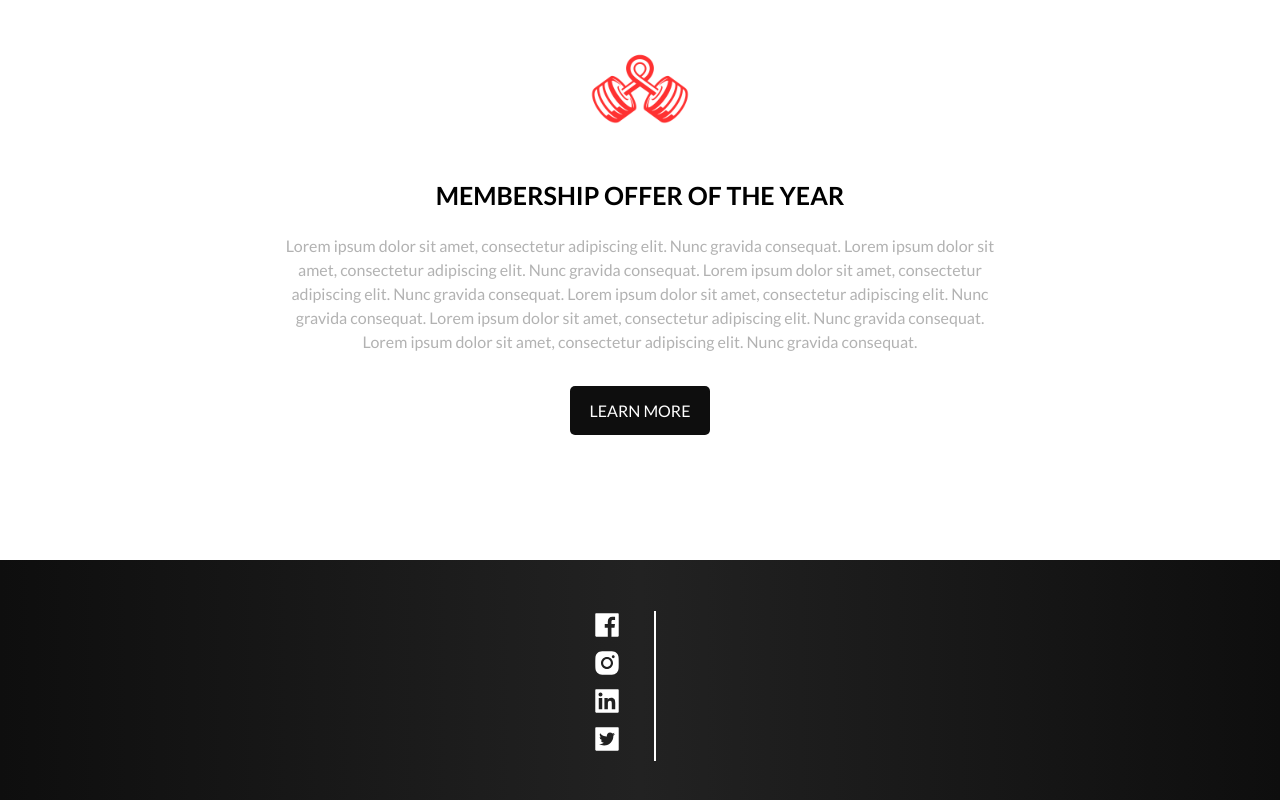
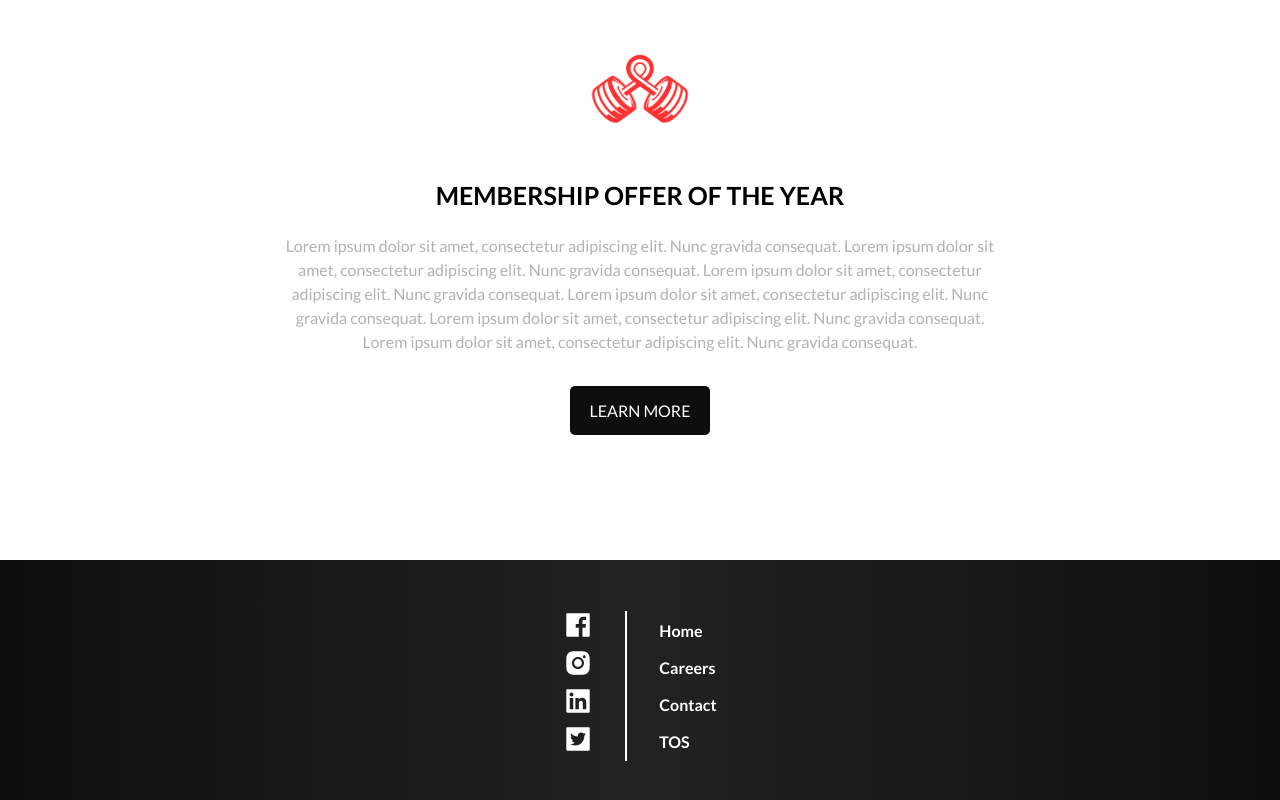
Before and after one commit to SurrenderAt20/fitin, a React (Create React App) app: page / in a window 1280 px wide. Shown: the part 920-1720 px from the top of the page. Built offline with nearby package versions, Linux system fonts and the light colour scheme.

Commit message:
footer complete (ish)

```diff
--- a/src/components/common/Footer.css
+++ b/src/components/common/Footer.css
@@ -37,3 +37,16 @@
     margin-left: 2rem;
     margin-right: 2rem;
   }
+
+  .itemSectionTwo {
+    display: flex;
+    flex-direction: column;
+  }
+
+  .itemSectionTwo p{
+    display: flex;
+    color: #fff;
+    font-weight:bolder;
+    padding-top: 9px;
+    padding-bottom: 9px;
+  }
--- a/src/components/common/Footer.js
+++ b/src/components/common/Footer.js
@@ -18,6 +18,12 @@ export const Footer = () => {
           <AiFillTwitterSquare className="iconFooter" color="#fff" size={30} />
         </div>
         <div className="borderFooter"></div>
+        <div className="itemSectionTwo">
+          <p className="linkFooter">Home</p>
+          <p className="linkFooter">Careers</p>
+          <p className="linkFooter">Contact</p>
+          <p className="linkFooter">TOS</p>
+        </div>
       </div>
     </div>
   );
```
